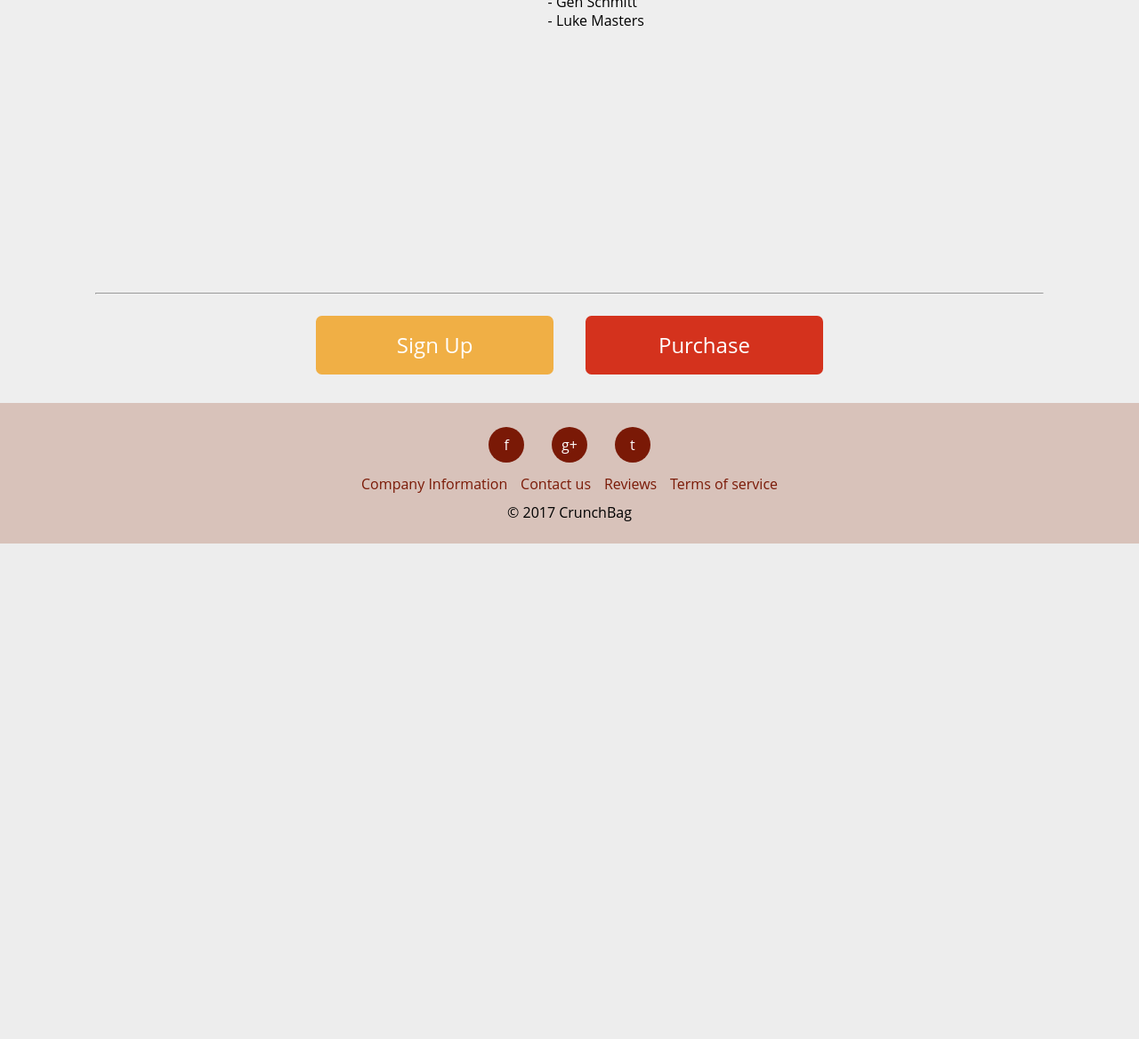
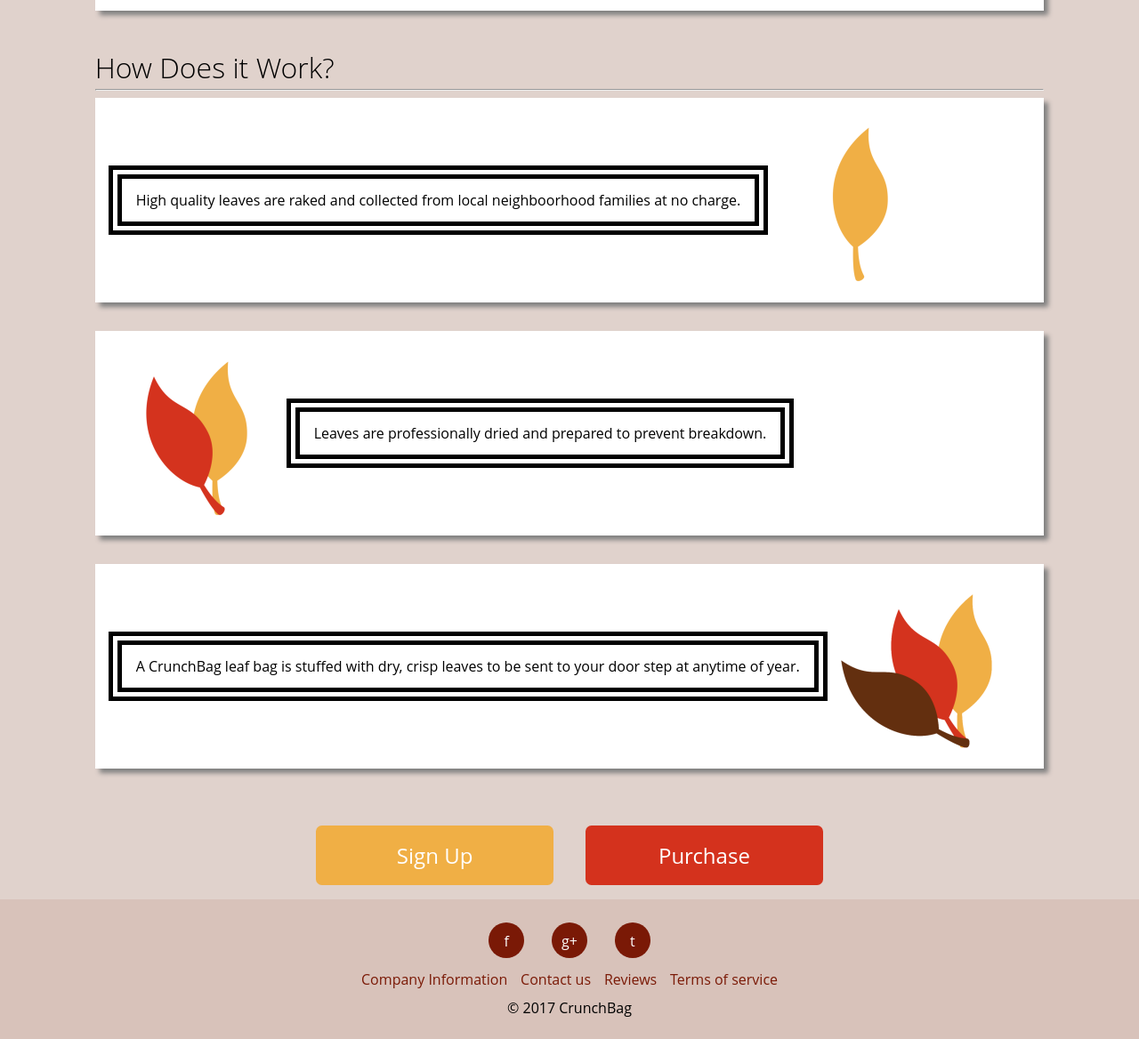
Before and after one commit to The-Jackrabbit/Crunchbag, a PHP site: page /about.php in a window 1280 px wide. Shown: the part 465-1633 px from the top of the page at 89% size. Before the commit the page ends 1076 px from the top, so only its background shows below. Run offline with PHP 8.4, Linux system fonts and the light colour scheme; some libraries are stand-ins or nearby versions; some web fonts are replaced.

Commit message:
About page update

```diff
--- a/Assets/styles.css
+++ b/Assets/styles.css
@@ -71,7 +71,7 @@ h1 {
 }
 
 body {
-	background-color: #eee;
+	background-color: #e0d2cc;
 }
 
 input[type=button], input[type=submit] {
--- a/about.php
+++ b/about.php
@@ -15,20 +15,64 @@
 		<script src="./Assets/jquery.min.js"></script>
 		<style>
 
+			.step-container {
+				vertical-align: middle;
+				background-color: #f2e8e3;
+				padding: 15px;
+				margin-bottom: 24pt;
+				background-color: white;
+				box-shadow: 4pt 4pt 4pt grey;
+			}
+
+			.heading-container {
+				width: 30%;
+				vertical-align: middle;
+				background-color: #f2e8e3;
+				padding: 20px;
+				border-radius: 25px;
+				margin-top: 30px;
+				margin-left: 30px;
+				text-align: center;
+			}
+
+			.step-description {
+				vertical-align: middle;
+			}
+			.step-description p {
+				padding: 12pt;
+				background-color: white;
+				border: double;
+				border-width: 15px;
+			}
+			.step-graphic {
+				width: 150pt;
+			}
+			.step-graphic img {
+				width: 150pt;
+			}
 			#mapid {
 				display: inline-block;
-				height: 180pt;
-				width: 39%;
+				height: 200pt;
+				width: 100%;
 				vertical-align: top;
 			}
+			.text-container {
+				width: 50%;
+				height: 100%;
+				padding-right: 12pt;
+			}
 			.text {
-				width: 60%;
-				display: inline-block;
+
+				height: 100%;
+
+				padding: 12pt;
 			}
 			.about-info {
 				padding-bottom: 200pt;
 				vertical-align: top;
 				margin: 0 auto;
+				table-layout: fixed;
+				height: 200pt;
 			}
 			.actions input {
 				color: white;
@@ -66,6 +110,12 @@
 			}
 			.owner-signature p {
 				padding: 2pt;
+			}
+			.about-section {
+				margin-bottom: 36pt;
+				background-color: white;
+				box-shadow: 4pt 4pt 4pt grey;
+				padding: 12pt;
 			}
 		</style>
 		<script>
@@ -109,9 +159,12 @@
          include("./Components/header/header.php");
       ?>
 		<div class="max-inline">
+			<div class="about-section">
 				<h1>About Us</h1>
 				<hr>
-			<div class="about-info">
+				<table class="about-info">
+					<tr>
+						<td class="text-container">
 							<div class="text">
 								<p>Proin iaculis, nibh eget efficitur varius, libero tellus porta dolor, at pulvinar tortor ex eget ligula. Integer eu dapibus arcu, sit amet sollicitudin eros. Proin iaculis, nibh eget efficitur varius, libero tellus porta dolor, at pulvinar tortor ex eget ligula. Integer eu dapibus arcu, sit amet sollicitudin eros.  Proin iaculis, nibh eget efficitur varius, libero tellus porta dolor, at pulvinar tortor ex eget ligula. Integer eu dapibus arcu, sit amet sollicitudin eros.</p>
 								<ul>
@@ -119,22 +172,68 @@
 									<li>List item 2</li>
 									<li>List item 3</li>
 								</ul>
-					<p> Proin iaculis, nibh eget efficitur varius, libero tellus porta dolor, at pulvinar tortor ex eget ligula. Integer eu dapibus arcu, sit amet sollicitudin eros. Proin iaculis, nibh eget efficitur varius, libero tellus porta dolor, at pulvinar tortor ex eget ligula. Integer eu dapibus arcu, sit amet sollicitudin eros.</p>
-					<div class="owner-signature">
-						<p>- Kacey Price</p>
-						<p>- Gen Schmitt</p>
-						<p>- Luke Masters</p>
+							</div>
+						</td>
+						<td>
+							<div id="mapid"></div>
+						</td>
+					</tr>
+				</table>
+			</div>
+			<div class="about-sddection">
+			<h1>How Does it Work?</h1>
+			<hr>
+			<div class="step-container">
+			<table class="step-table">
+				<tr>
+					<td class="step-description"><p class="normal-text">
+						High quality leaves are raked and collected from local neighboorhood families at no charge.
+						</p></td>
+					<td class="step-graphic">
+						<img src="/Assets/img/step1.png">
+					</td>
+				</tr>
+			</table>
+		</div>
+		<div class="step-container">
+			<table class="step-table">
+				<tr>
+					<td class="step-graphic">
+						<img src="/Assets/img/step2.png">
+					</td>
+					<td class="step-description">
+						<p class="normal-text">
+						Leaves are professionally dried and prepared to prevent breakdown.
+						</p>
+					</td>
+
+				</tr>
+			</table>
+		</div>
+		<div class="step-container">
+			<table class="step-table">
+				<tr>
+				<td class="step-description">
+						<p class="normal-text">
+						 A CrunchBag leaf bag is stuffed with dry, crisp leaves to be sent to your door step at anytime of year.
+						</p>
+					</td>
+					<td class="step-graphic">
+						<img src="/Assets/img/step3.png">
+					</td>
+				</tr>
+			</table>
+		</div>
+
+		</td>
+		</td>
+		</table>
+
 		</div>
 		</div>
-				<div id="mapid">
-
-
-				</div>
-
 			</div>
 
 
-			<hr>
 			<div class="actions">
 				<form action="./signup.php">
 					<input class="signup" type="submit" value="Sign Up">
@@ -142,7 +241,6 @@
 				<form action="./purchase.php">
 					<input class="purchase" type="submit" value="Purchase">
 				</form>
-
 			</div>
 
 		</div>
```
Also changed, not shown: Components/timeline/timeline.php (+11 -92 lines), home.php (+6 -7 lines). Lines whose indentation alone changed are shown as unchanged.
